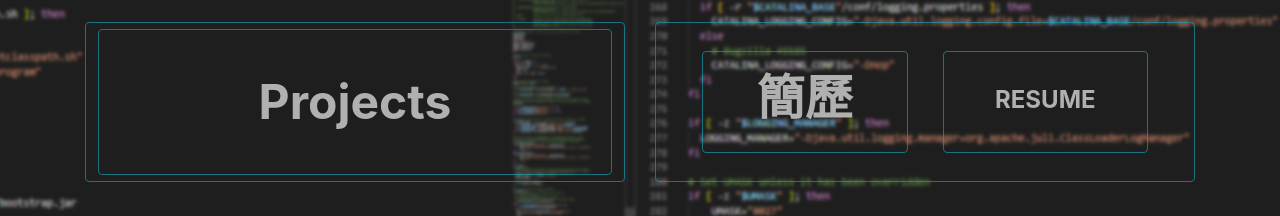
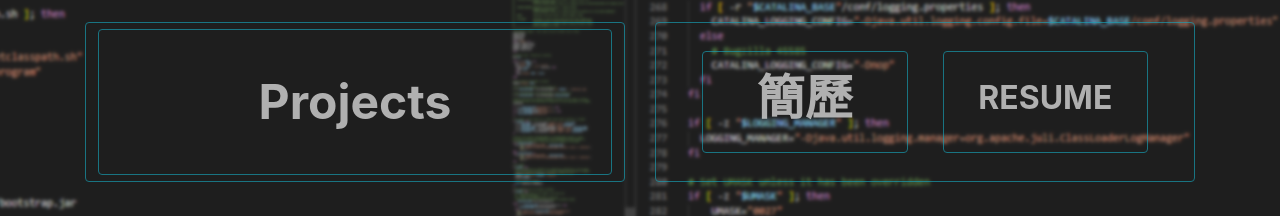
Before and after one commit to winterdrive/winterdrive.github.io, a plain HTML site: page index.html in a window 1280 px wide. Shown: the part 560-776 px from the top of the page. Drawn offline with nearby package versions, Linux system fonts and the light colour scheme.

Commit message:
font-size

```diff
--- a/index.html
+++ b/index.html
@@ -91,10 +91,10 @@
             </div>
             <div class="btn"></div>
             <div class="btn btn-outline-info" data-toggle="modal" data-target=".英文版" style="width:40%;
-              font-size:x-large;
+              font-size: xx-large;
               height:70%;
               color: rgb(255, 255, 255);">
-              <strong ><div class="mt-4">RESUME</div></strong>
+              <strong ><div class="mt-3" >RESUME</div></strong>
             </div>
           </button>
         </div>
```
